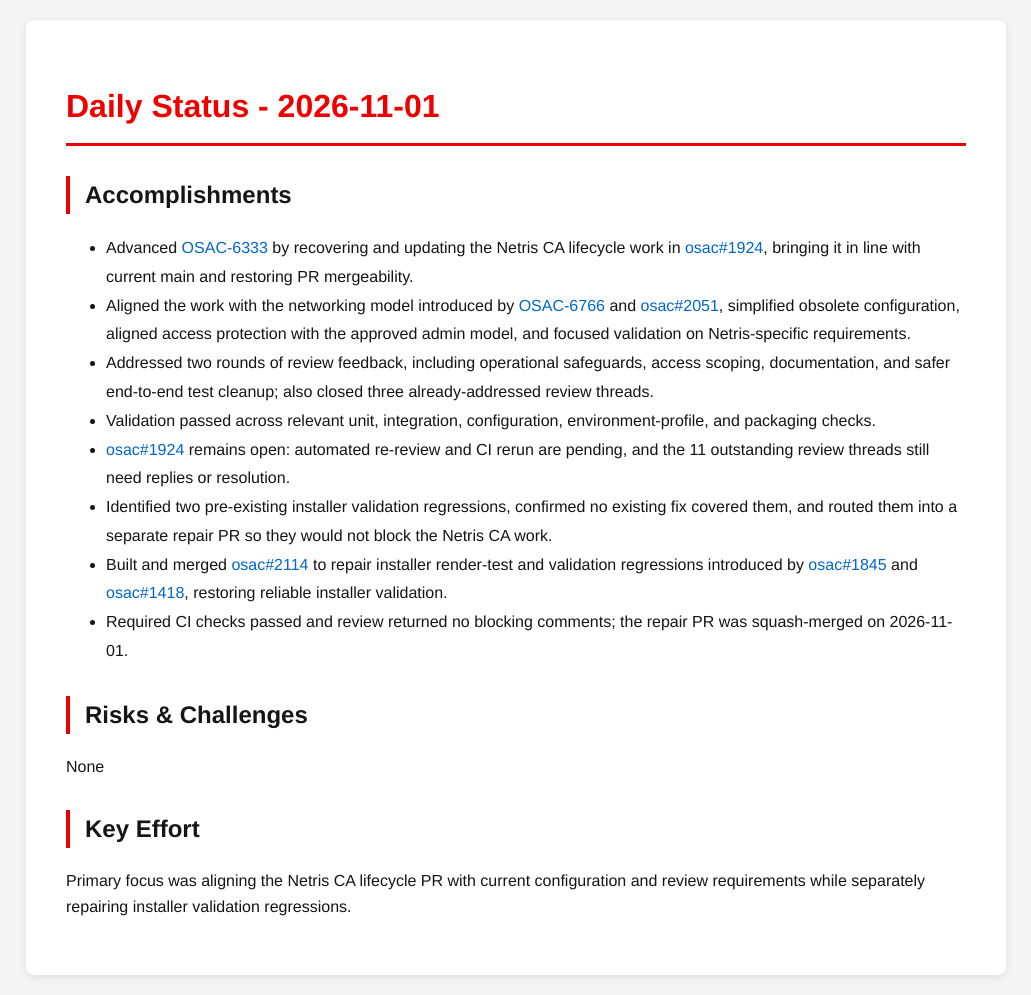
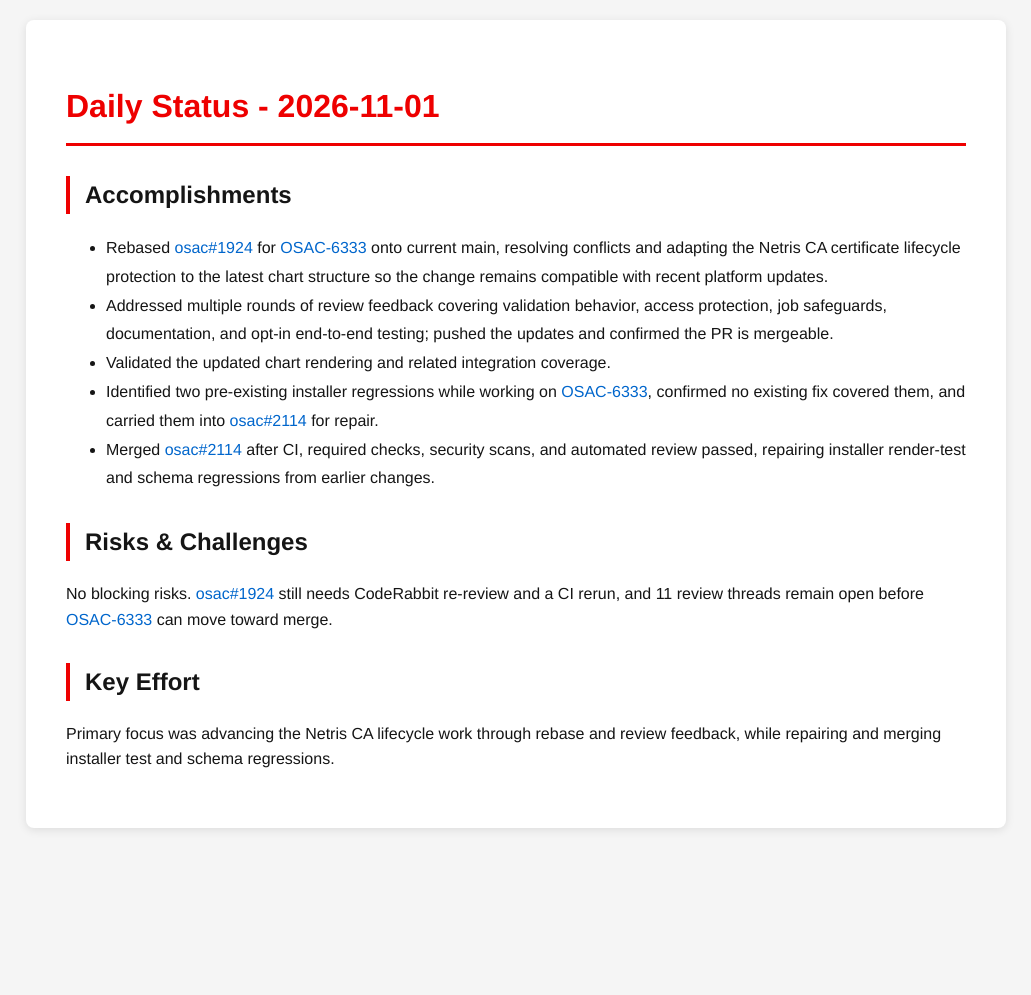
Before and after one commit to tzvatot/daily-status, a Jekyll site: the page built from 2026-11-01.md, in a window 1280 px wide. Shown: the whole page, without its empty margins (124-1155 px from the left). Built offline with Jekyll 4.4.1, drawn with Linux system fonts in a browser that asks for light colours; after the commit the page ends 900 px from its top, so only the background shows below that.

Commit message:
Daily status update - 2026-11-01

```diff
--- a/2026-11-01.md
+++ b/2026-11-01.md
@@ -7,17 +7,14 @@ date: 2026-11-01
 # Daily Status - 2026-11-01
 
 ## Accomplishments
-- Advanced [OSAC-6333](https://redhat.atlassian.net/browse/OSAC-6333) by recovering and updating the Netris CA lifecycle work in [osac#1924](https://github.com/osac-project/osac/pull/1924), bringing it in line with current main and restoring PR mergeability.
-- Aligned the work with the networking model introduced by [OSAC-6766](https://redhat.atlassian.net/browse/OSAC-6766) and [osac#2051](https://github.com/osac-project/osac/pull/2051), simplified obsolete configuration, aligned access protection with the approved admin model, and focused validation on Netris-specific requirements.
-- Addressed two rounds of review feedback, including operational safeguards, access scoping, documentation, and safer end-to-end test cleanup; also closed three already-addressed review threads.
-- Validation passed across relevant unit, integration, configuration, environment-profile, and packaging checks.
-- [osac#1924](https://github.com/osac-project/osac/pull/1924) remains open: automated re-review and CI rerun are pending, and the 11 outstanding review threads still need replies or resolution.
-- Identified two pre-existing installer validation regressions, confirmed no existing fix covered them, and routed them into a separate repair PR so they would not block the Netris CA work.
-- Built and merged [osac#2114](https://github.com/osac-project/osac/pull/2114) to repair installer render-test and validation regressions introduced by [osac#1845](https://github.com/osac-project/osac/pull/1845) and [osac#1418](https://github.com/osac-project/osac/pull/1418), restoring reliable installer validation.
-- Required CI checks passed and review returned no blocking comments; the repair PR was squash-merged on 2026-11-01.
+- Rebased [osac#1924](https://github.com/osac-project/osac/pull/1924) for [OSAC-6333](https://redhat.atlassian.net/browse/OSAC-6333) onto current main, resolving conflicts and adapting the Netris CA certificate lifecycle protection to the latest chart structure so the change remains compatible with recent platform updates.
+- Addressed multiple rounds of review feedback covering validation behavior, access protection, job safeguards, documentation, and opt-in end-to-end testing; pushed the updates and confirmed the PR is mergeable.
+- Validated the updated chart rendering and related integration coverage.
+- Identified two pre-existing installer regressions while working on [OSAC-6333](https://redhat.atlassian.net/browse/OSAC-6333), confirmed no existing fix covered them, and carried them into [osac#2114](https://github.com/osac-project/osac/pull/2114) for repair.
+- Merged [osac#2114](https://github.com/osac-project/osac/pull/2114) after CI, required checks, security scans, and automated review passed, repairing installer render-test and schema regressions from earlier changes.
 
 ## Risks & Challenges
-None
+No blocking risks. [osac#1924](https://github.com/osac-project/osac/pull/1924) still needs CodeRabbit re-review and a CI rerun, and 11 review threads remain open before [OSAC-6333](https://redhat.atlassian.net/browse/OSAC-6333) can move toward merge.
 
 ## Key Effort
-Primary focus was aligning the Netris CA lifecycle PR with current configuration and review requirements while separately repairing installer validation regressions.
+Primary focus was advancing the Netris CA lifecycle work through rebase and review feedback, while repairing and merging installer test and schema regressions.
```
